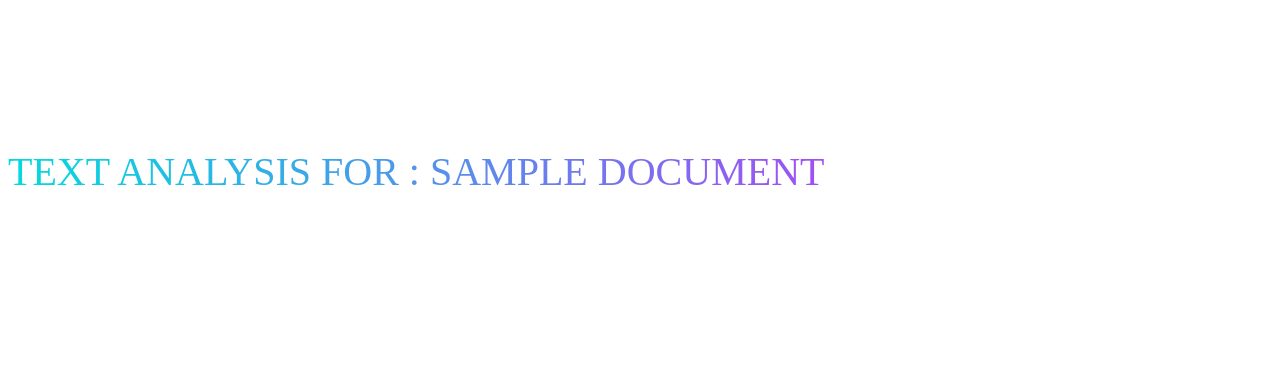
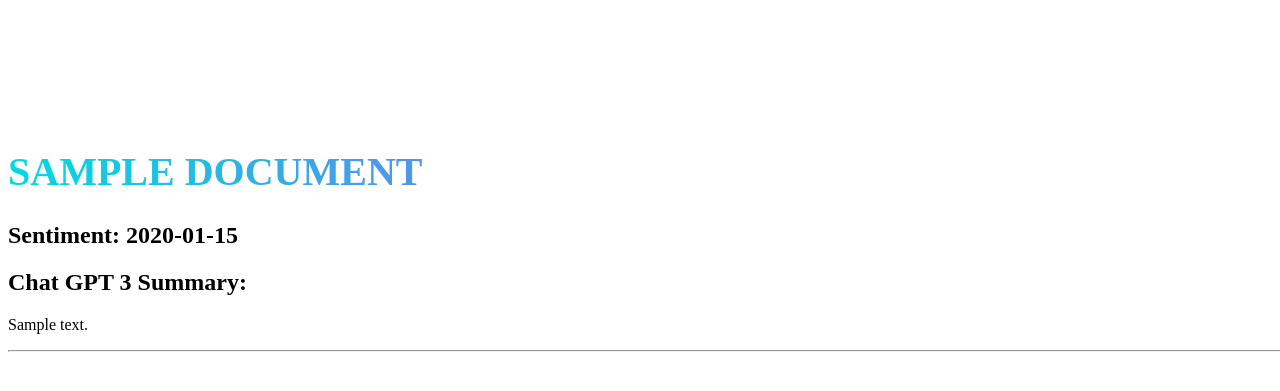
Before and after one commit to ECE530-2023/news-analyzer-MikeTerekhov, a Flask app: template templates/NLP.html in a window 1280 px wide. Shown: the top 391 px of the page. Run offline with Flask 2, Linux system fonts and the light colour scheme; the template is opened without the code that fills it: most values are stand-ins (such as "Sample title", 1, 10 or a date in 2020).

Commit message:
Chat GPT implementation attempt

```diff
--- a/main.py
+++ b/main.py
@@ -1,4 +1,3 @@
-# app.py
 from bson import ObjectId
 import pymongo
 from pymongo import MongoClient
@@ -6,12 +5,17 @@ import os
 from flask import Flask, request, render_template
 from werkzeug.utils import secure_filename
 import PyPDF2
+from textblob import TextBlob
+import openai
+import re
 
 app = Flask(__name__)
 
 cluster = MongoClient("mongodb+srv://terekhovhd:GreighT131@cluster0.g38mbdx.mongodb.net/?retryWrites=true&w=majority")
 db = cluster['myFirstDatabase']
 documents = db['documents']
+
+openai.api_key = "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"
 
 @app.route('/')
 def home():
@@ -30,7 +34,9 @@ def upload():
         doc = {
             "name": filename,
             "type": "pdf",
-            "text": text
+            "text": text,
+            "summary": get_summary(text),
+            "sentiment": get_sentiment(text)
         }
         documents.insert_one(doc)
         return text
@@ -50,6 +56,31 @@ def extract_text(file_path):
             text += page.extractText()
         return text
 
+def get_summary(text):
+    prompt = (f"Please summarize the following text:\n{text}\n\n"
+              "Summary:")
+    response = openai.Completion.create(
+      engine="text-davinci-002",
+      prompt=prompt,
+      temperature=0.5,
+      max_tokens=60,
+      top_p=1,
+      frequency_penalty=0,
+      presence_penalty=0
+    )
+    summary = response.choices[0].text.strip()
+    # Remove any unwanted characters from the summary
+    summary = re.sub(r'\n+', '\n', summary)
+    summary = re.sub(r'\n$', '', summary)
+    # Split summary into sentences and return the first three sentences
+    summary_sentences = summary.split('. ')
+    summary_3sentences = '. '.join(summary_sentences[:3]) + '.'
+    return summary_3sentences
+
+def get_sentiment(text):
+    analysis = TextBlob(text)
+    return analysis.sentiment.polarity
+
 @app.route('/documents')
 def document_list():
     docs = documents.find()
@@ -63,7 +94,10 @@ def view_document(document_id):
 @app.route('/NLP/<document_id>')
 def NLP(document_id):
     doc = documents.find_one({'_id': ObjectId(document_id)})
-    return render_template('NLP.html', document=doc)
+    text = doc['text']
+    blob = TextBlob(text)
+    sentiment = blob.sentiment.polarity
+    return render_template('NLP.html', document=doc, sentiment=sentiment)
 
 if __name__ == '__main__':
     app.config['UPLOAD_FOLDER'] = 'uploads'
--- a/static/css/upload_pdf.css
+++ b/static/css/upload_pdf.css
@@ -56,3 +56,14 @@
     left: 0%;
     transform: translate(-0%, -0%);
   }
+
+  .text_box {
+    background: linear-gradient(90deg, #00dbde, #fc00ff);
+    font-family: Poppins;
+    font-size: 40px;
+    text-transform: uppercase;
+    -webkit-background-clip: text;
+    -webkit-text-fill-color: transparent;
+    margin-top: 80px; /* Add margin-top to move text below navbar */
+    text-shadow: 0 0 4px black, 0 0 4px black, 0 0 4px black, 0 0 4px black;
+}
--- a/templates/NLP.html
+++ b/templates/NLP.html
@@ -1,6 +1,14 @@
-<!doctype html>
+<!DOCTYPE html>
 <html>
-    <title> NLP </title>
+<head>
+    <title>{{ document.name }}</title>
     <link rel="stylesheet" href="{{ url_for('static', filename='css/upload_pdf.css') }}">
-    <header class="text">Text Analysis for : {{ document.name }}</header>
+</head>
+<body>
+    <h1 class="text">{{ document.name }}</h1>
+    <h2>Sentiment: {{ sentiment }}</h2>
+    <h2>Chat GPT 3 Summary:</h2>
+    <p>{{ summary }}</p>
+    <hr>
+</body>
 </html>
```
Also changed, not shown: tester.py (added, +13 -0 lines).
